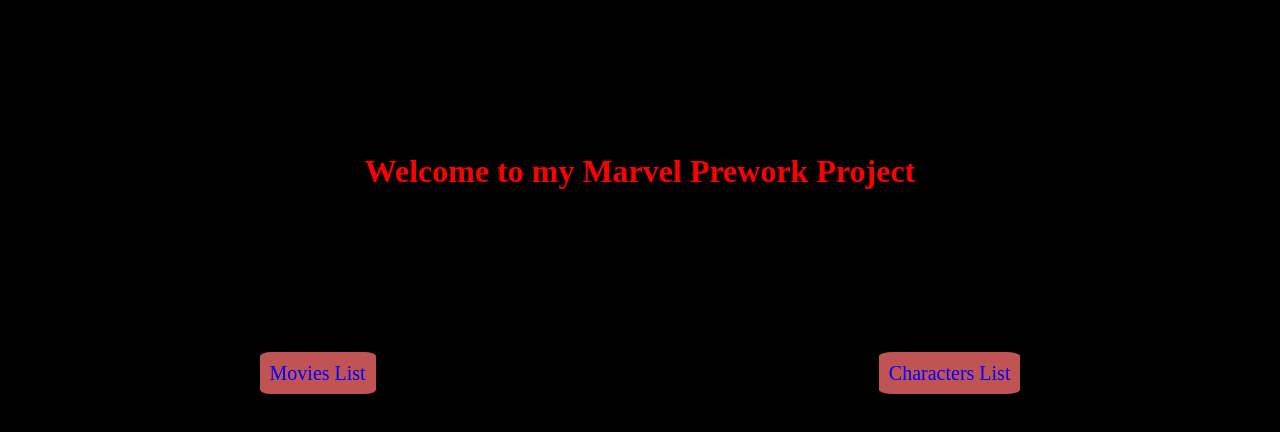
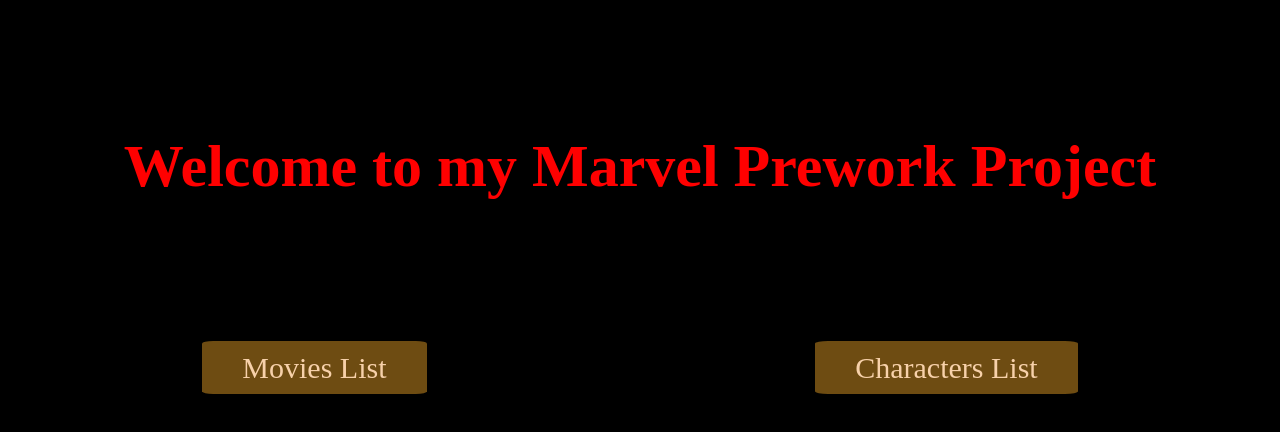
Before and after one commit to johnppkyaw/codethedreamprework, a website: page index.html in a window 1280 px wide. Shown: the part 18-450 px from the top of the page. Drawn offline with Linux system fonts and the light colour scheme.

Commit message:
change css

```diff
--- a/index.css
+++ b/index.css
@@ -3,6 +3,7 @@
 }
 
 h1 {
+  font-size: 60px;
   color: red;
   text-align: center;
 }
@@ -10,12 +11,13 @@
 #main-page-title {
   color: red;
   text-align: center;
-  padding: 150px;
+  padding: 110px;
 }
 
 nav {
   display: flex;
   justify-content: space-around;
+  margin-top: 40px;
   margin-bottom: 20px;
 }
 
@@ -25,11 +27,11 @@
 
 a {
   text-decoration: none;
-  color:blue;
-  background-color: rgb(192, 83, 83);
-  font-size: 20px;
-  padding: 10px;
-  border-radius: 10%;
+  color:rgb(247, 209, 170);
+  background-color: rgb(110, 76, 18);
+  font-size: 30px;
+  padding: 10px 40px;
+  border-radius: 5%;
 }
 
 h3:hover {
@@ -74,13 +76,15 @@
   height: 250px;
   box-sizing: border-box;
   display: flex;
-  border: 5px solid blueviolet;
+  border: 5px solid rgb(83, 165, 146);
   flex-direction: column;
   align-items: center;
   gap: 10px;
   padding: 10px;
   flex: 1 0 33.3333%;
-  background-color: aqua;
+  background-color: rgb(0, 45, 84);
+  color:azure;
+  font-size: 20px;
 }
 
 .each-picture{
```
